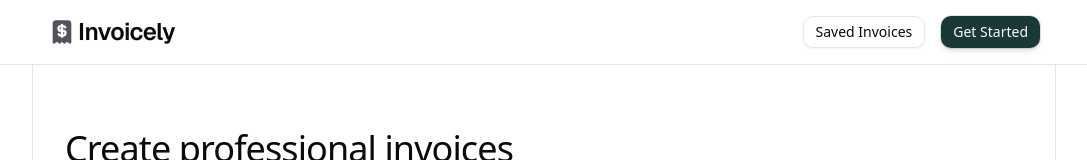
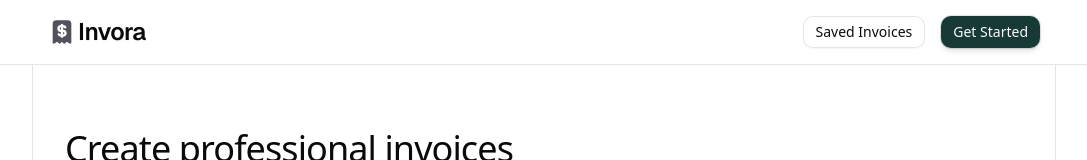
Before and after one commit to Navdeepannu/Invora, a Next.js app: page / in a window 1280 px wide. Shown: the top 160 px of the page, without its empty margins (96-1183 px from the left). Built offline with nearby package versions, Linux system fonts and the light colour scheme.

Commit message:
fix: update navbar title from "Invoicely" to "Invora" and simplify header class structure

```diff
--- a/components/home/navbar.tsx
+++ b/components/home/navbar.tsx
@@ -18,9 +18,7 @@ export const DesktopNavbar = () => {
   const isHome = pathname === "/";
 
   return (
-    <header
-      className={`${isHome ? "border-b" : "border-b border-dashed"}`}
-    >
+    <header className={`${isHome ? "border-b" : "border-b border-dashed"}`}>
       <div
         className={`flex items-center justify-between px-4 py-4  ${
           isHome ? "max-w-5xl mx-auto" : "md:px-4"
@@ -32,7 +30,7 @@ export const DesktopNavbar = () => {
         >
           <IconReceiptDollarFilled className="size-7 text-zinc-600 " />
           <span className="tracking-tight font-sans font-semibold text-2xl text-shadow-2xs text-shadow-accent">
-            Invoicely
+            Invora
           </span>
         </div>
         <div className="flex items-center gap-4">
```
